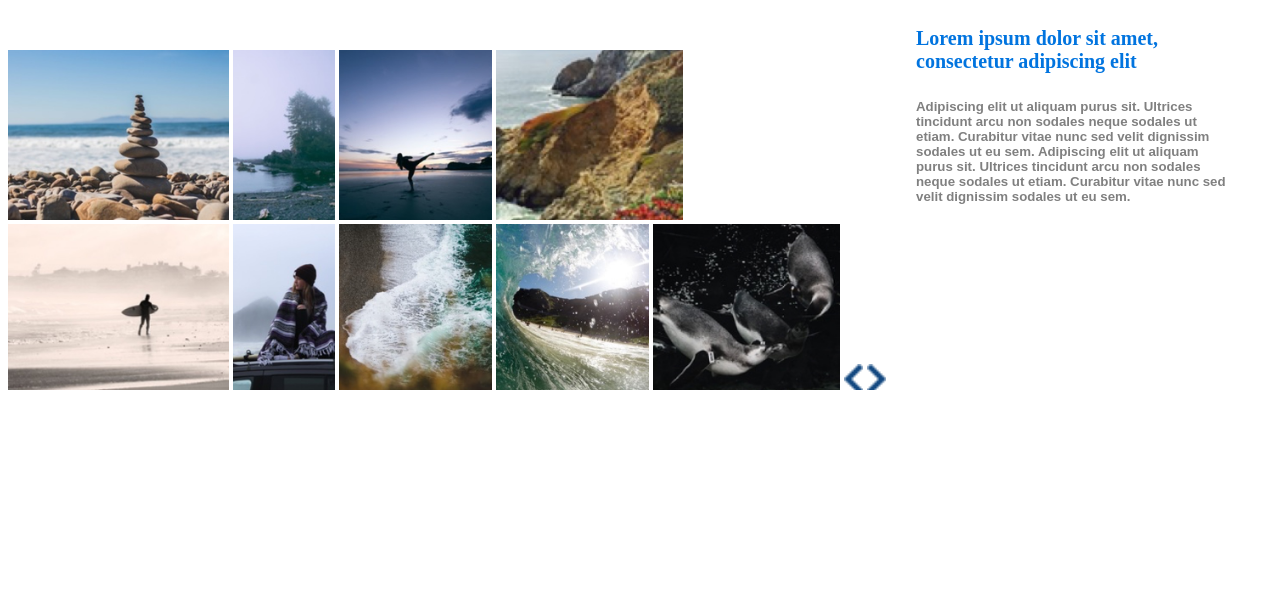
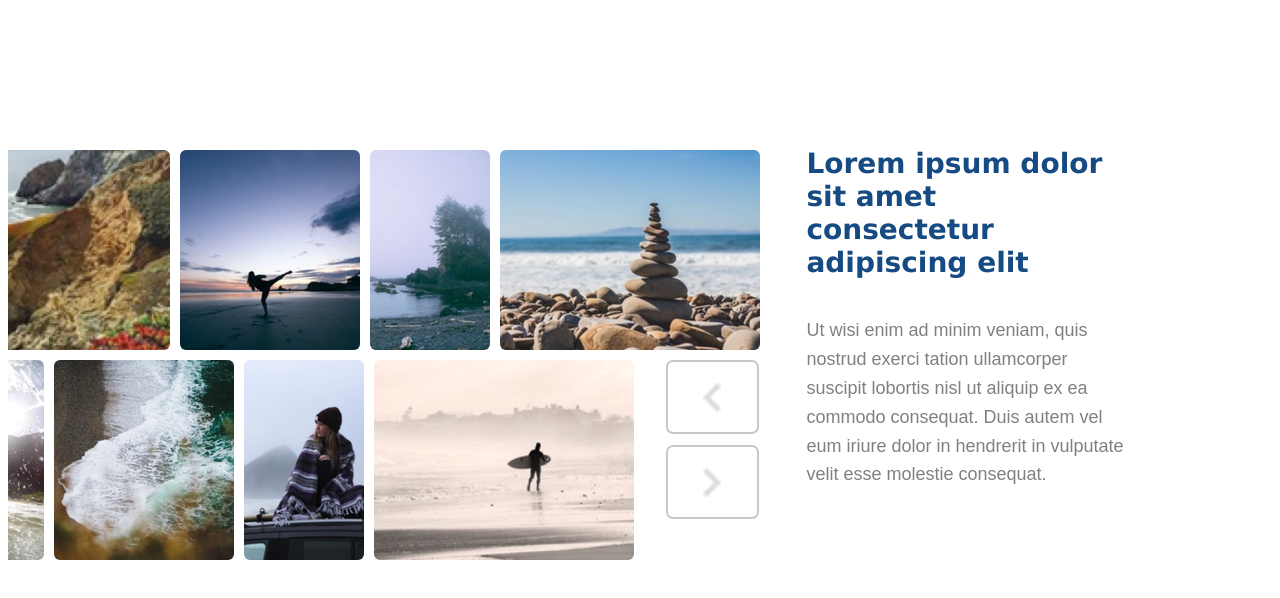
Before and after one commit to IceVortex/Slider, a plain HTML site: page index.html in a window 1280 px wide. Drawn offline with nearby package versions, Linux system fonts and the light colour scheme.

Commit message:
prva verzija

```diff
--- a/index.css
+++ b/index.css
@@ -1,36 +1,87 @@
-img.image {
-    height: 170px;
-    display:inline-block;
+.container {
+    margin-top: 150px;
+    margin-right: 0px;
 }
 
-img.arrow {
-    height: 30px
+.slideshow1 {
+    overflow: hidden;
+    white-space:nowrap;
+    direction: rtl;
+    width: 60%;
 }
 
-.container {
-    margin-top: 50px;
+.slideshow2 {
+    overflow: hidden;
+    white-space:nowrap;
+    direction: rtl;
+    width: 50%;
+    margin-right: 50px;
 }
 
-.slideshow {
-    width: 70%;
-    height: 340px;
-    overflow: hidden;
+.image1, .image2 {
+    display:inline-block;
+    height: 200px;
+    margin-bottom: 6px;
+    margin-right: 6px;
+    border-radius: 6px;
 }
 
 .textFrame {
     width: 25%;
     position: absolute;
-    left: 70%;
-    top: 0;
-    padding-left: 20px;
+    left: 63%;
+    top: 110px;
 }
 
 .textTitle {
-    color: #0174DF;
-    font-size: 20px;
+    color: #154A82;
+    font-size: 28px;
+    font-family: Verdana, Geneva, sans-serif;
 }
 
-.text {
+.textArticle {
     font-family: Arial, Helvetica, sans-serif;
+    font-size: 18px;
     color: gray;
+    line-height: 1.6;
 }
+
+#prev {
+    position: absolute;
+    outline: none;
+    background-image: url("/assets/arrow-gray-left.png");
+    background-repeat: no-repeat;
+    background-size: 20%;
+    background-position: 50% 50%;
+    background-color: white;
+    border: 2px solid rgb(200, 200, 200);
+    border-radius: 7px;
+    padding: 35px 3.5%;
+    left: 52%;
+    top: 360px;
+}
+
+#prev:hover {
+    background-image: url("/assets/arrow-blue-left.png");
+    border-color: #154A82;
+}
+
+#next {
+    position: absolute;
+    outline: none;
+    background-image: url("/assets/arrow-gray-right.png");
+    background-repeat: no-repeat;
+    background-size: 20%;
+    background-position: 50% 50%;
+    background-color: white;
+    border: 2px solid rgb(200, 200, 200);
+    border-radius: 7px;
+    padding: 35px 3.5%;
+    left: 52%;
+    top: 445px;
+}
+
+#next:hover {
+    background-image: url("/assets/arrow-blue-right.png");
+    border-color: #154A82;
+}
--- a/index.html
+++ b/index.html
@@ -7,33 +7,45 @@
     <meta http-equiv="X-UA-Compatible" content="ie=edge">
 
     <link rel="stylesheet" type="text/css" href="index.css">
-    <title>Document</title>
+    <script src="https://ajax.googleapis.com/ajax/libs/jquery/3.4.1/jquery.min.js"></script>
+    <script type="text/javascript" src="index.js"></script>
+    <title>Slider</title>
 </head>
 
 <body>
     <div class="container">
-        <div class="slideshow">
-                <img class="image" src="/assets/slider-image-1.jpg">
-                <img class="image" src="/assets/slider-image-2.jpg">
-                <img class="image" src="/assets/slider-image-3.jpg">
-                <img class="image" src="/assets/slider-image-4.jpg">
-                <img class="image" src="/assets/slider-image-5.jpg">
-                <img class="image" src="/assets/slider-image-6.jpg">
-                <img class="image" src="/assets/slider-image-7.jpg">
-                <img class="image" src="/assets/slider-image-8.jpg">
-                <img class="image" src="/assets/slider-image-9.jpg">
-                <img class="arrow" src="/assets/arrow-blue-left.png">
-                <img class="arrow" src="/assets/arrow-blue-right.png">
+        <div class="slideshow1">
+            <img class="image1" src="/assets/slider-image-1.jpg">
+            <img class="image1" src="/assets/slider-image-2.jpg">
+            <img class="image1" src="/assets/slider-image-3.jpg">
+            <img class="image1" src="/assets/slider-image-4.jpg">
+            <img class="image1" src="/assets/slider-image-5.jpg">
+            <img class="image1" src="/assets/slider-image-6.jpg">
+            <img class="image1" src="/assets/slider-image-7.jpg">
+            <img class="image1" src="/assets/slider-image-8.jpg">
+            <img class="image1" src="/assets/slider-image-9.jpg">
         </div>
+        <div class="slideshow2">
+            <img class="image2" src="/assets/slider-image-5.jpg">
+            <img class="image2" src="/assets/slider-image-6.jpg">
+            <img class="image2" src="/assets/slider-image-7.jpg">
+            <img class="image2" src="/assets/slider-image-8.jpg">
+            <img class="image2" src="/assets/slider-image-9.jpg">
+            <img class="image2" src="/assets/slider-image-1.jpg">
+            <img class="image2" src="/assets/slider-image-2.jpg">
+            <img class="image2" src="/assets/slider-image-3.jpg">
+            <img class="image2" src="/assets/slider-image-4.jpg">
+        </div>
+        <button id="prev"></button>
+        <button id="next"></button>
         <div class="textFrame">
             <div class="textTitle">
-                <h4>Lorem ipsum dolor sit amet, consectetur adipiscing elit</h4>
+                <h4>Lorem ipsum dolor sit amet consectetur adipiscing elit</h4>
             </div>
-            <div class="text">
-                <h5>Adipiscing elit ut aliquam purus sit. Ultrices tincidunt arcu non sodales neque sodales ut etiam.
-                    Curabitur vitae nunc sed velit dignissim sodales ut eu sem. Adipiscing elit ut aliquam purus sit.
-                    Ultrices tincidunt arcu non sodales neque sodales ut etiam. Curabitur vitae nunc sed velit
-                    dignissim sodales ut eu sem.</h5>
+            <div class="textArticle">
+                <p>Ut wisi enim ad minim veniam, quis nostrud exerci tation ullamcorper suscipit lobortis nisl ut
+                    aliquip ex ea commodo consequat. Duis autem vel eum iriure dolor in hendrerit in vulputate velit
+                    esse molestie consequat.</p>
             </div>
         </div>
     </div>
--- /dev/null
+++ b/index.js
@@ -0,0 +1,28 @@
+$(document).ready(function(){
+    $('#next').on('click', function () {
+        var last = $('.image1').last().css({opacity: '0', width: '0px'});
+        last.prependTo('.slideshow1');
+        last.animate({opacity: '2', width: $('.image1').last().width()});
+    });
+
+    $('#next').on('click', function () {
+        var last = $('.image2').last().css({opacity: '0', width: '0px'});
+        last.prependTo('.slideshow2');
+        last.animate({opacity: '2', width: $('.image2').last().width()});
+    });
+
+    $('#prev').on('click', function () {
+        var first = $('.image1').first();
+        first.animate({opacity: '0', width: '0px'}, function() {
+            first.appendTo('.slideshow1').css({opacity: '1', width: $('.image1').first().width()});
+        });
+    });
+
+    $('#prev').on('click', function () {
+        var first = $('.image2').first();
+        first.animate({opacity: '0', width: '0px'}, function() {
+            first.appendTo('.slideshow2').css({opacity: '1', width: $('.image2').first().width()});
+        });
+    });
+
+});
```
